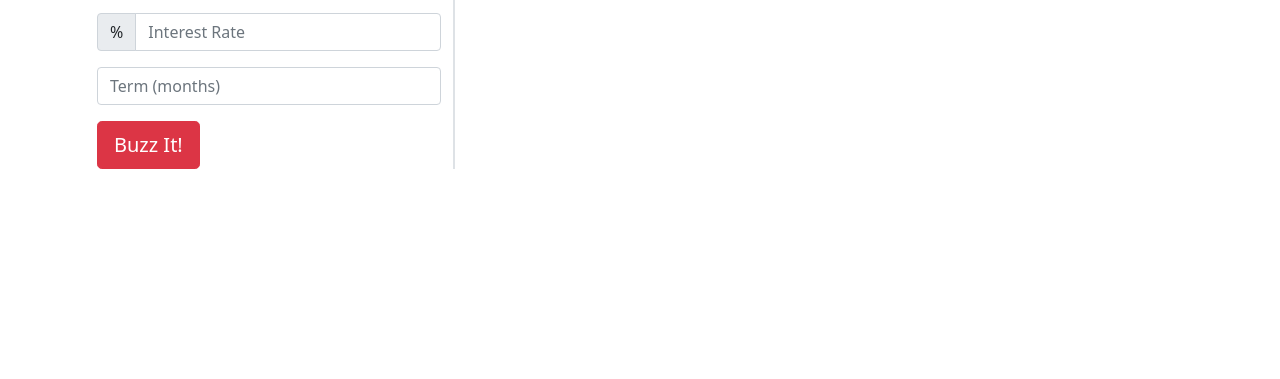
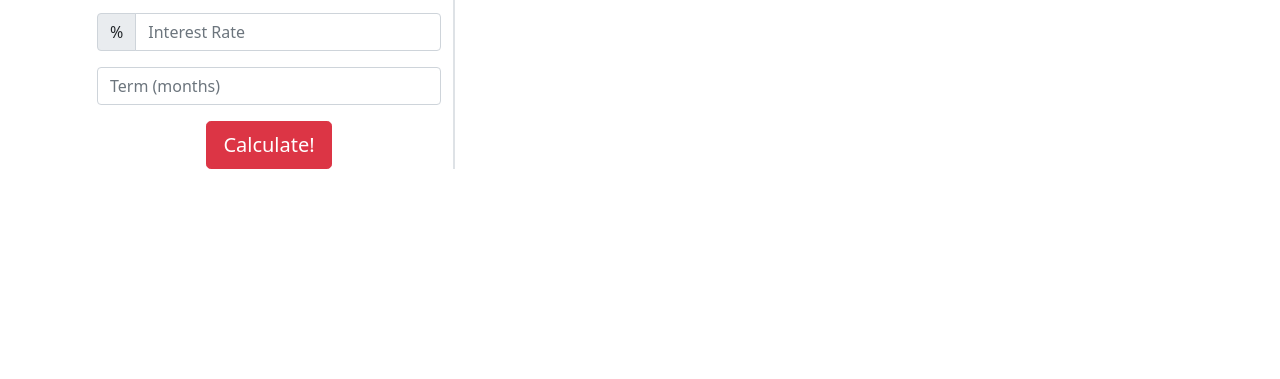
Before and after one commit to caseyspaulding/loanshark, a plain HTML site: page app.html in a window 1280 px wide. Shown: the part 341-720 px from the top of the page. Drawn offline with nearby package versions, Linux system fonts and the light colour scheme.

Commit message:
update button

```diff
--- a/app.html
+++ b/app.html
@@ -87,8 +87,8 @@
                     <div class="form-group mt-3">
                         <input type="number" class="form-control" id="months" placeholder="Term (months)">
                     </div>
-                    <div class="form-group justify-content-end">
-                        <button id="btnSubmit" type="button" class="mt-3 btn btn-danger btn-lg">Buzz It!</button>
+                    <div class="form-group justify-content-end text-center">
+                        <button id="btnSubmit" type="button" class="mt-3 btn btn-danger btn-lg">Calculate!</button>
                     </div>
                  </form>
             </div>
```
